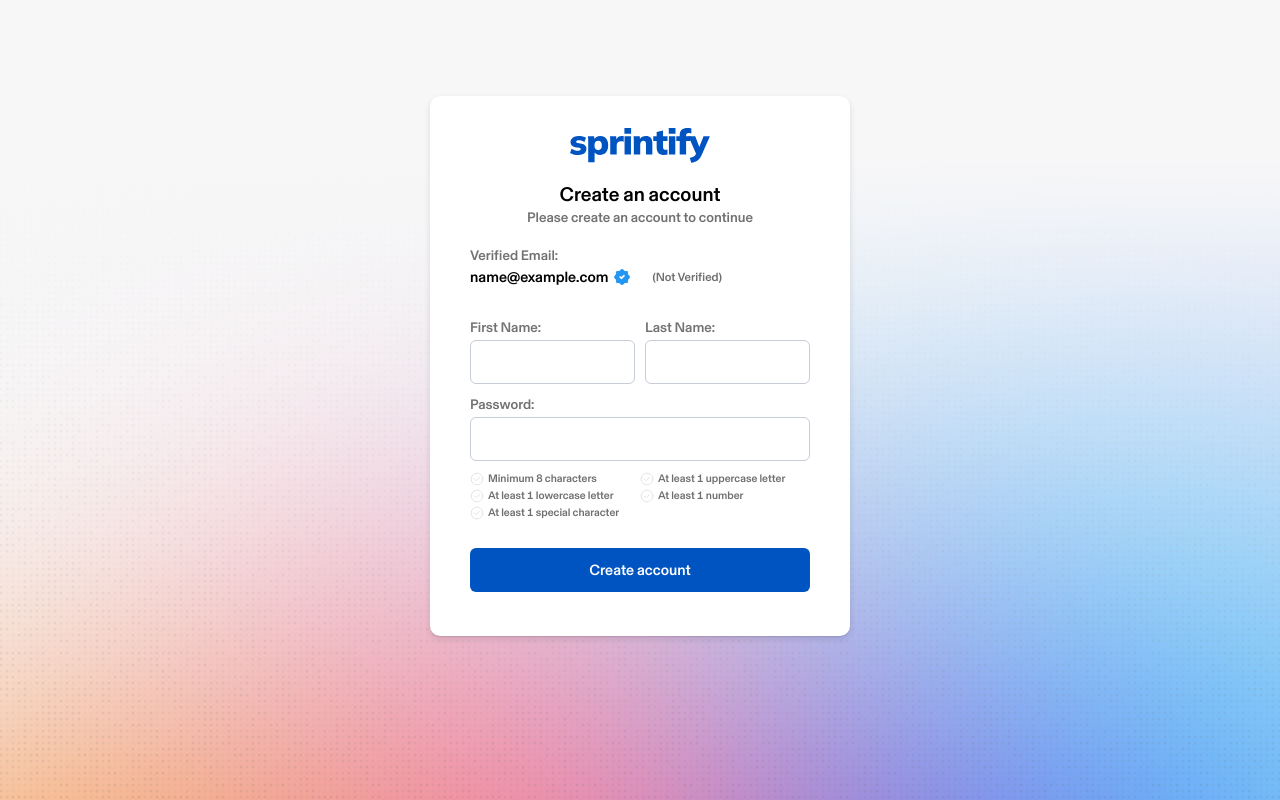
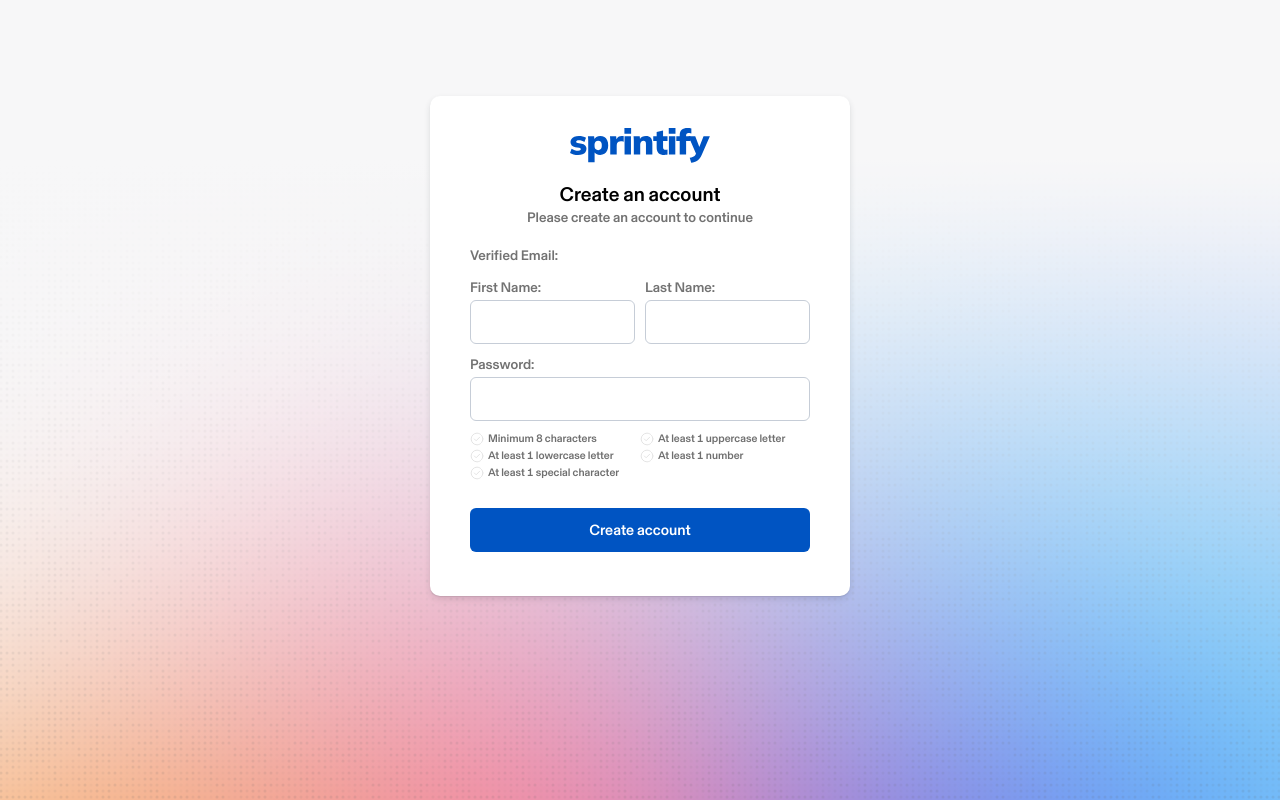
Before and after one commit to dipankarhalder/sprintify, a React app in the folder frontend/: page / in a window 1280 px wide. Both pictures are taken after typing "name@example.com" into the empty fields and a click on the button "Continue". Built offline with nearby package versions, Linux system fonts and the light colour scheme; the HTML template or start-up script is replaced by a standard one.

Commit message:
added store

```diff
--- a/frontend/package.json
+++ b/frontend/package.json
@@ -16,12 +16,14 @@
     "@tanstack/react-devtools": "^0.8.0",
     "@tanstack/react-form": "^1.23.8",
     "@tanstack/react-form-devtools": "^0.1.8",
+    "@tanstack/react-table": "^8.21.3",
     "clsx": "^2.1.1",
     "react": "^19.2.0",
     "react-dom": "^19.2.0",
     "react-router-dom": "^7.9.5",
     "sass": "^1.93.2",
-    "zod": "^4.1.12"
+    "zod": "^4.1.12",
+    "zustand": "^5.0.8"
   },
   "devDependencies": {
     "@eslint/js": "^9.38.0",
--- a/frontend/src/components/auth/AuthFooter.tsx
+++ b/frontend/src/components/auth/AuthFooter.tsx
@@ -1,4 +1,7 @@
+/** node modules */
 import { Link } from 'react-router-dom'
+
+/** icons */
 import { Alink } from '@/icons'
 
 export const AuthFooter = () => {
--- a/frontend/src/components/auth/SocialAuth.tsx
+++ b/frontend/src/components/auth/SocialAuth.tsx
@@ -1,4 +1,4 @@
-/** icon */
+/** icons */
 import { Google, Microsoft, Apple } from '@/icons'
 
 export const SocialAuth = () => {
--- a/frontend/src/components/main/Sidebar.tsx
+++ b/frontend/src/components/main/Sidebar.tsx
@@ -1,13 +1,25 @@
+/** node modules */
 import { useState } from 'react'
 import { Link, useLocation } from 'react-router-dom'
-import { ShortLogo } from '@/components/main/ShortLogo'
+
+/** icons */
+import { Logout, Close, Diamond } from '@/icons'
+
+/** configs */
 import { sideMenu, sideBottomMenu, mainMenu } from '@/config/infoDatas'
 import { avatar } from '@/config/image'
-import { Logout, Close, Diamond } from '@/icons'
+
+/** components */
+import { ShortLogo } from '@/components/main/ShortLogo'
 
 export const Sidebar = () => {
+  /** states */
+  const [isClosed, setIsClosed] = useState(true)
+
+  /** hooks */
   const location = useLocation()
-  const [isClosed, setIsClosed] = useState(true)
+
+  /** methods */
   const handleClose = () => setIsClosed(false)
 
   return (
--- a/frontend/src/config/paths.ts
+++ b/frontend/src/config/paths.ts
@@ -5,5 +5,5 @@ export const paths = {
   finduser: '/username',
   selCountry: '/select-country',
   forgot: '/forgot-password',
-  admin: '/admin',
+  admin: '/:username',
 }
--- a/frontend/src/layouts/AdminLayout.tsx
+++ b/frontend/src/layouts/AdminLayout.tsx
@@ -1,11 +1,24 @@
+/** node modules */
 import { Outlet, Navigate } from 'react-router-dom'
+
+/** configs */
 import { paths } from '@/config/paths'
+
+/** stores */
+import { useAuthStore } from '@/store/authStore'
+
+/** components */
 import { Sidebar } from '@/components/main/Sidebar'
 
 export const AdminLayout = () => {
+  /** localstorage */
   const authTokenize = localStorage.getItem('authToken')
 
-  if (!authTokenize) {
+  /** store methods */
+  const { isUsername } = useAuthStore()
+
+  /** check the token and username available or not */
+  if (!authTokenize || !isUsername) {
     return <Navigate to={paths.login} replace />
   }
 
--- a/frontend/src/pages/auth/CountrySelection.tsx
+++ b/frontend/src/pages/auth/CountrySelection.tsx
@@ -4,6 +4,7 @@ import { useForm } from '@tanstack/react-form'
 import { paths } from '@/config/paths'
 import { ToastContext } from '@/shared/Toast/ToastContext'
 import { Dropdown } from '@/shared/Dropdown'
+import { useAuthStore } from '@/store/authStore'
 
 /** user default info */
 const defaultRegisterUser: {
@@ -14,6 +15,8 @@ const defaultRegisterUser: {
 
 export const CountrySelection = () => {
   const navigate = useNavigate()
+  const { setUsername } = useAuthStore()
+
   const toast = useContext(ToastContext)
   if (!toast) {
     throw new Error('SigninPage must be used within a ToastProvider')
@@ -33,14 +36,27 @@ export const CountrySelection = () => {
   const form = useForm({
     defaultValues: defaultRegisterUser,
     onSubmit: async ({ value }) => {
+      const foundUsername = localStorage.getItem('authUser') || 'userNotFound'
+      if (foundUsername === 'userNotFound') {
+        setUsername(false)
+        showToast({
+          type: 'error',
+          title: 'User not found',
+          description: 'Please sign in again.',
+        })
+        return navigate(paths.login)
+      }
+
       localStorage.removeItem('userEmail')
       localStorage.setItem('authToken', 'authenticated')
+      setUsername(true)
       showToast({
         type: 'success',
         title: 'Successfully registered',
         description: JSON.stringify(value),
       })
-      navigate(paths.admin)
+
+      navigate(`/${foundUsername}`)
     },
   })
 
--- a/frontend/src/pages/auth/SigninPage.tsx
+++ b/frontend/src/pages/auth/SigninPage.tsx
@@ -1,12 +1,23 @@
+/** node modules */
 import { useContext, useState } from 'react'
 import { Link, useNavigate } from 'react-router-dom'
 import { useForm } from '@tanstack/react-form'
+
+/** configs */
 import { paths } from '@/config/paths'
+
+/** components */
 import { AuthFooter } from '@/components/auth/AuthFooter'
 import { SocialAuth } from '@/components/auth/SocialAuth'
 import { ToastContext } from '@/shared/Toast/ToastContext'
+
+/** utils functions */
 import { FieldInfo } from '@/utils/fieldValidator'
 
+/** stores */
+import { useAuthStore } from '@/store/authStore'
+
+/** default value */
 const defaultLoginUser: {
   email: string
   password: string
@@ -16,31 +27,41 @@ const defaultLoginUser: {
 }
 
 export const SigninPage = () => {
+  /** states */
+  const [isVerified, setIsVerified] = useState(false)
+
+  /** hooks */
   const navigate = useNavigate()
-  const [isVerified, setIsVerified] = useState(false)
   const toast = useContext(ToastContext)
+  const { setUserAuthentication, setUserEmail, removeUserEmail, setUsername } =
+    useAuthStore()
+
+  /** check toast component loaded or not */
   if (!toast) {
     throw new Error('SigninPage must be used within a ToastProvider')
   }
   const { showToast } = toast
 
+  /** form method */
   const form = useForm({
     defaultValues: defaultLoginUser,
     onSubmit: async ({ value }) => {
       const { email, password } = value
 
+      /** verify the user email exist or not */
       if (!isVerified) {
         if (email === 'dipankar@gmail.com') {
-          localStorage.removeItem('userEmail')
+          removeUserEmail()
           setIsVerified(true)
           return
         } else {
-          localStorage.setItem('userEmail', email)
+          setUserEmail(email)
           navigate(paths.register)
           return
         }
       }
 
+      /** if the email exist, user can continue with password field for login */
       if (isVerified) {
         if (!password) {
           showToast({
@@ -51,8 +72,9 @@ export const SigninPage = () => {
           return
         }
 
-        localStorage.removeItem('userEmail')
-        localStorage.setItem('authToken', 'authenticated')
+        removeUserEmail()
+        setUsername('dipankar')
+        setUserAuthentication(true, 'authenticated')
         showToast({
           type: 'success',
           title: 'Successfully signed-in',
--- a/frontend/src/pages/auth/SignupPage.tsx
+++ b/frontend/src/pages/auth/SignupPage.tsx
@@ -1,12 +1,25 @@
+/** node modules */
 import { useContext } from 'react'
 import { useNavigate } from 'react-router-dom'
 import { useForm } from '@tanstack/react-form'
+
+/** configs */
 import { verify } from '@/config/image'
+import { paths } from '@/config/paths'
+
+/** icons */
 import { CircleTick } from '@/icons'
-import { paths } from '@/config/paths'
+
+/** components */
 import { ToastContext } from '@/shared/Toast/ToastContext'
+
+/** utils functions */
 import { FieldInfo } from '@/utils/fieldValidator'
 
+/** stores */
+import { useAuthStore } from '@/store/authStore'
+
+/** default value */
 const defaultRegisterUser: {
   firstName: string
   lastName: string
@@ -18,15 +31,18 @@ const defaultRegisterUser: {
 }
 
 export const SignupPage = () => {
+  /** hooks */
   const navigate = useNavigate()
   const toast = useContext(ToastContext)
+  const { isUsername } = useAuthStore()
+
+  /** check toast component loaded or not */
   if (!toast) {
     throw new Error('SigninPage must be used within a ToastProvider')
   }
+  const { showToast } = toast
 
-  const { showToast } = toast
-  const emailAddress = localStorage && localStorage.getItem('userEmail')
-
+  /** form method */
   const form = useForm({
     defaultValues: defaultRegisterUser,
     onSubmit: async ({ value }) => {
@@ -53,10 +69,10 @@ export const SignupPage = () => {
         >
           <div className="app_auth_input_extra">
             <em>Verified Email:</em>
-            {emailAddress && (
+            {isUsername && (
               <p>
-                {emailAddress}
-                <img src={verify} alt={emailAddress} />
+                {isUsername}
+                <img src={verify} alt={isUsername} />
                 <span>(Not Verified)</span>
               </p>
             )}
--- a/frontend/src/pages/auth/VerifiedEmailPage.tsx
+++ b/frontend/src/pages/auth/VerifiedEmailPage.tsx
@@ -22,6 +22,7 @@ export const VerifiedEmailPage = () => {
   const form = useForm({
     defaultValues: defaultRegisterUser,
     onSubmit: async ({ value }) => {
+      localStorage.setItem('authUser', value.username)
       showToast({
         type: 'success',
         title: 'Successfully registered',
--- /dev/null
+++ b/frontend/src/store/authStore.ts
@@ -0,0 +1,50 @@
+/** node modules */
+import { create } from 'zustand'
+
+/** types */
+interface AuthState {
+  /** authenticated */
+  isAuthenticated: boolean
+  setUserAuthentication: (value: boolean, token: string) => void
+
+  /** username */
+  isUsername: string | null
+  setUsername: (username: string) => void
+  removeUsername: () => void
+
+  /** user email */
+  isUserEmail: string | null
+  setUserEmail: (email: string) => void
+  removeUserEmail: () => void
+}
+
+export const useAuthStore = create<AuthState>(set => ({
+  /** authenticated */
+  isAuthenticated: false,
+  setUserAuthentication: (value, token) => {
+    if (token) localStorage.setItem('authToken', token)
+    set({ isAuthenticated: value })
+  },
+
+  /** username */
+  isUsername: localStorage.getItem('authUser') || null,
+  setUsername: username => {
+    localStorage.setItem('authUser', username)
+    set({ isUsername: username })
+  },
+  removeUsername: () => {
+    localStorage.removeItem('authUser')
+    set({ isUsername: null })
+  },
+
+  /** user email */
+  isUserEmail: localStorage.getItem('authEmail') || null,
+  setUserEmail: email => {
+    localStorage.setItem('authEmail', email)
+    set({ isUserEmail: email })
+  },
+  removeUserEmail: () => {
+    localStorage.removeItem('authEmail')
+    set({ isUserEmail: null })
+  },
+}))
```
Also changed, not shown: frontend/src/layouts/AuthLayout.tsx (+7 -0 lines), 1 other file (tests, documents, lock files or other folders).
